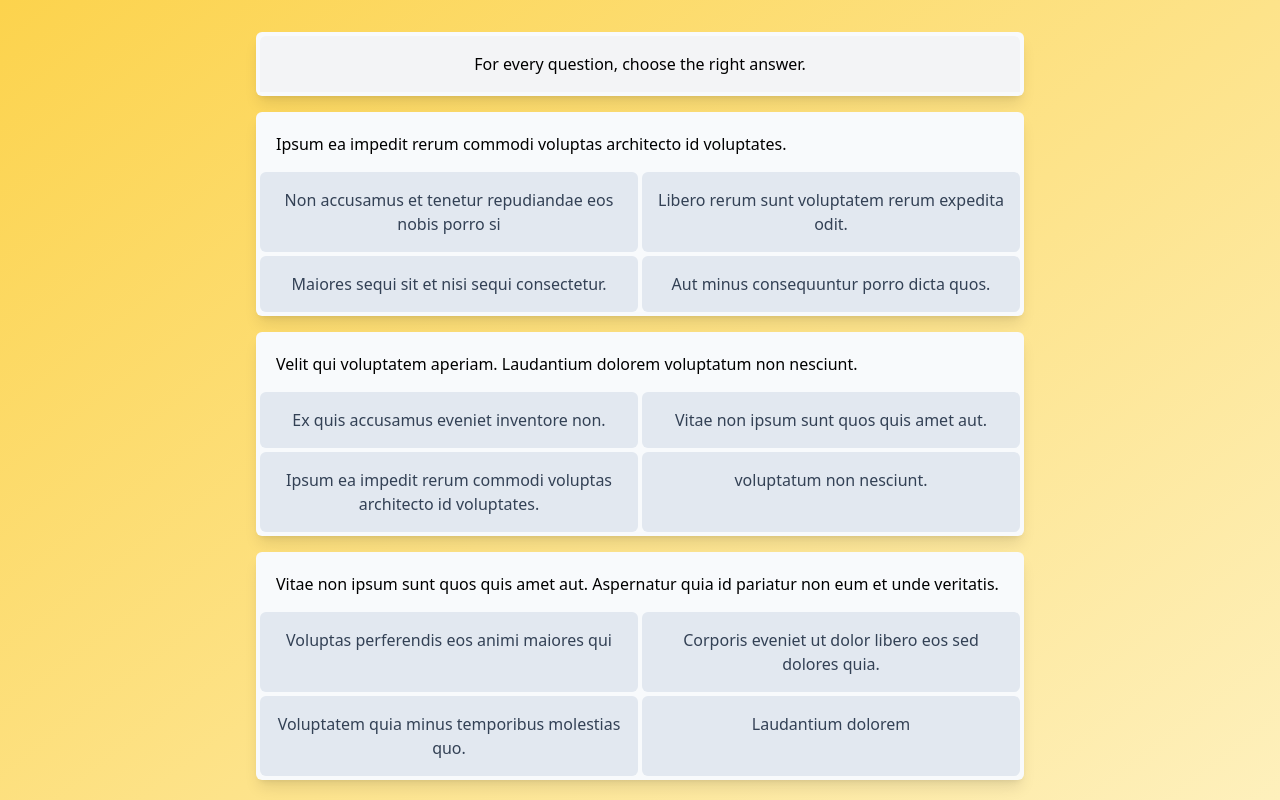
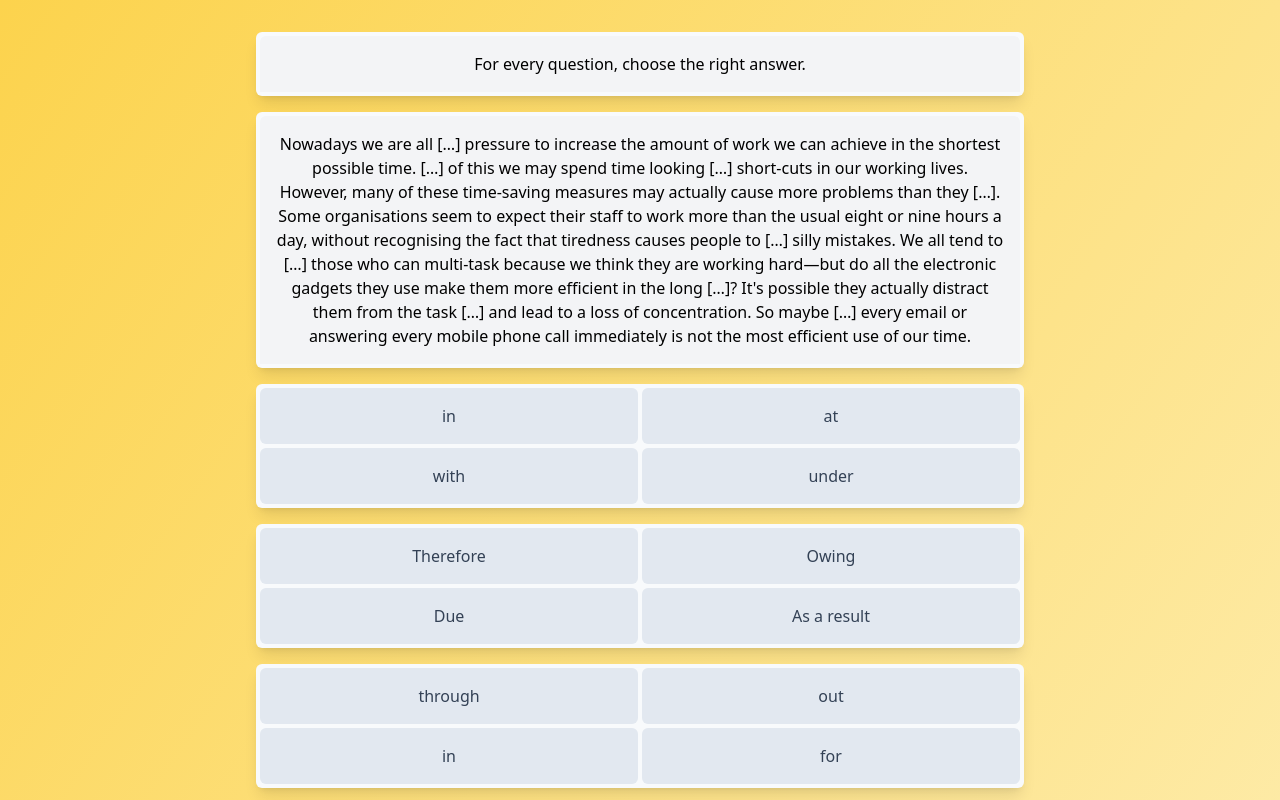
Before and after one commit to manusdextra/answersheet, a React (Create React App) app: page / in a window 1280 px wide. Shown: the top 800 px of the page. Built offline with nearby package versions, Linux system fonts and the light colour scheme.

Commit message:
Exam: extract choice of exam to display into parent (App) component

```diff
--- a/src/App.tsx
+++ b/src/App.tsx
@@ -1,9 +1,10 @@
 import { Exam } from "./components/Exam";
+import { loremIpsum, readingPart1 } from "./assets/mockexam";
 
 function App() {
   return (
     <div className="flex-column min-h-screen bg-gradient-to-tl from-amber-100 to-amber-300 py-6 pt-4">
-      <Exam />
+      <Exam {...readingPart1} />
     </div>
   );
 }
--- a/src/components/Exam.tsx
+++ b/src/components/Exam.tsx
@@ -1,16 +1,13 @@
 import { Form, Formik, FormikValues } from "formik";
-import type { Question, ExamAnswers } from "../declarations.d";
-import { loremIpsum, readingPart1 } from "../assets/mockexam";
+import type { Reading1, Question, ExamAnswers } from "../declarations.d";
 import { QuestionField } from "./QuestionField";
 
-const data = loremIpsum;
+export const Exam = (data: Reading1) => {
+  let initials: ExamAnswers = {};
+  for (const x of data.questions) {
+    initials[`question ${x.id}`] = "";
+  }
 
-let initials: ExamAnswers = {};
-for (const x of data.questions) {
-  initials[`question ${x.id}`] = "";
-}
-
-export const Exam = () => {
   return (
     <ul>
       <li
```
